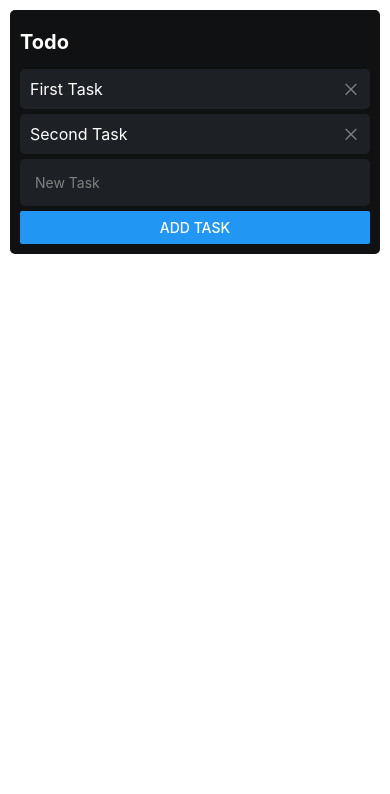
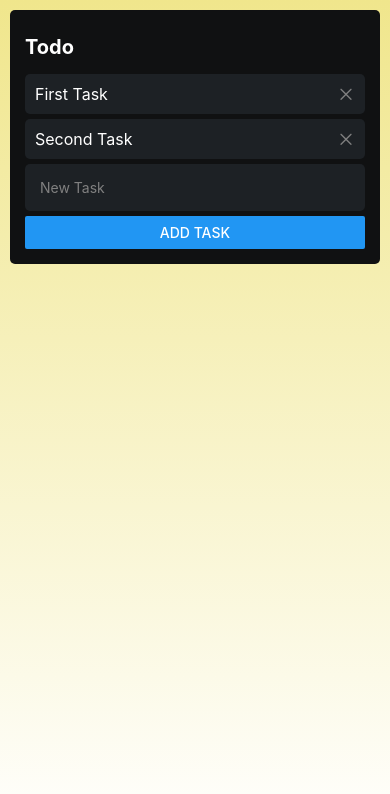
Before and after one commit to oottoohh/Trello, a React Native app: screen / in a window 390 px wide. Shown: the top 794 px of the page. Built offline with nearby package versions, Linux system fonts and the light colour scheme.

Commit message:
feat : task board linear gradient

```diff
--- a/App.tsx
+++ b/App.tsx
@@ -2,15 +2,14 @@ import { StatusBar } from "expo-status-bar";
 import { StyleSheet, Text, View, SafeAreaView } from "react-native";
 import TaskListItem from "./src/components/TaskListItem";
 import TaskList from "./src/components/TaskList";
+import TaskBoard from "./src/components/TaskBoard";
 
 export default function App() {
   return (
-    <SafeAreaView style={styles.container}>
-      <View style={{ padding: 10 }}>
-        <TaskList />
-      </View>
+    <View style={styles.container}>
+      <TaskBoard />
       <StatusBar style="auto" />
-    </SafeAreaView>
+    </View>
   );
 }
 
--- a/package.json
+++ b/package.json
@@ -14,7 +14,8 @@
     "react": "18.2.0",
     "react-native": "0.74.1",
     "typescript": "~5.3.3",
-    "@types/react": "~18.2.79"
+    "@types/react": "~18.2.79",
+    "expo-linear-gradient": "~13.0.2"
   },
   "devDependencies": {
     "@babel/core": "^7.20.0"
--- /dev/null
+++ b/src/components/TaskBoard.tsx
@@ -0,0 +1,18 @@
+import { View, StyleSheet, SafeAreaView } from "react-native";
+import TaskList from "./TaskList";
+import { LinearGradient } from "expo-linear-gradient";
+
+export default function TaskBoard() {
+  return (
+    <View style={{ padding: 10, flex: 1 }}>
+      <LinearGradient
+        // Background Linear Gradient
+        colors={["#F0E68C", "#FFFFFF"]}
+        style={StyleSheet.absoluteFill}
+      />
+      <SafeAreaView>
+        <TaskList />
+      </SafeAreaView>
+    </View>
+  );
+}
--- a/src/components/TaskList.tsx
+++ b/src/components/TaskList.tsx
@@ -44,7 +44,7 @@ export default function TaskList() {
 const styles = StyleSheet.create({
   container: {
     backgroundColor: "#101112",
-    padding: 10,
+    padding: 15,
     borderRadius: 5,
     gap: 5,
   },
```
Also changed, not shown: 1 other file (tests, documents, lock files or other folders).
